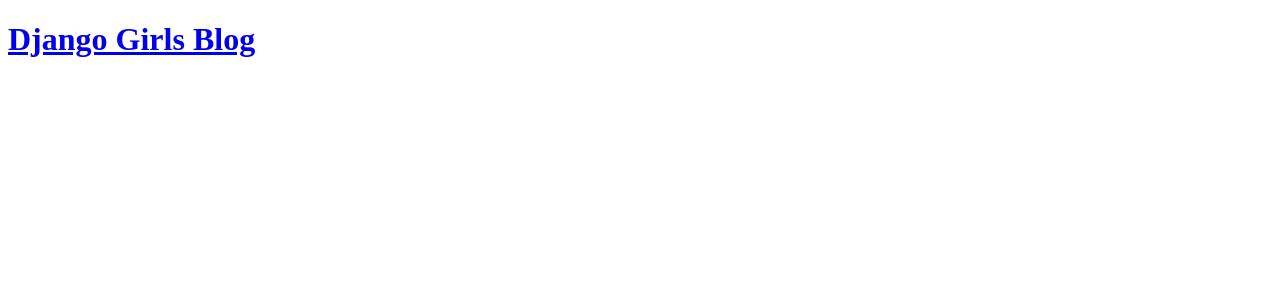
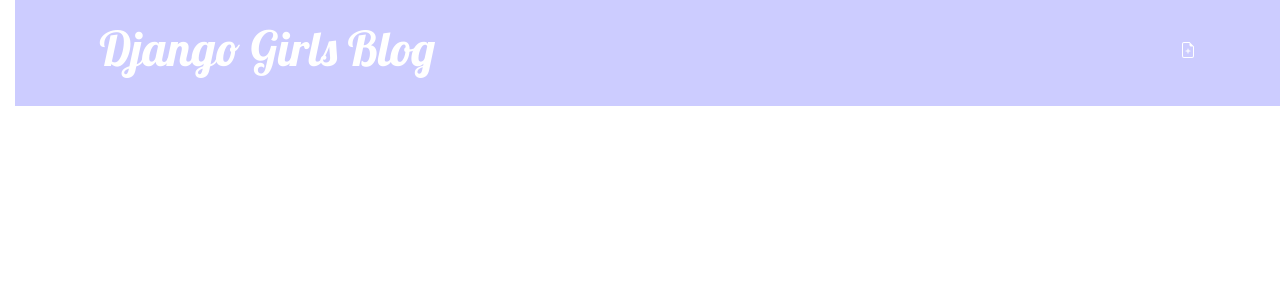
Before and after one commit to Lilalilly/my-first-blog, a Django app: page / in a window 1280 px wide. Shown: the top 300 px of the page. Run offline with Django 3.2, Linux system fonts and the light colour scheme; data that the repository does not hold is empty.

Commit message:
heute habe blablabla geändert

```diff
--- /dev/null
+++ b/blog/static/css/blog.css
@@ -0,0 +1,77 @@
+h1 a, h2 a {
+    color: #C25100;
+    font-family: 'Lobster';
+}
+body {
+    padding-left: 15px;
+}
+.page-header {
+    background-color: #ccccff;
+    margin-top: 0;
+    margin-bottom: 40px;
+    padding: 20px 20px 20px 40px;
+}
+
+.page-header h1,
+.page-header h1 a,
+.page-header h1 a:visited,
+.page-header h1 a:active {
+    color: #ffffff;
+    font-size: 36pt;
+    text-decoration: none;
+}
+
+h1,
+h2,
+h3,
+h4 {
+    font-family: 'Lobster', cursive;
+}
+
+.date {
+    color: #828282;
+}
+
+.save {
+    float: right;
+}
+
+.post-form textarea,
+.post-form input {
+    width: 100%;
+}
+
+.top-menu,
+.top-menu:hover,
+.top-menu:visited {
+    color: #ffffff;
+    float: right;
+    font-size: 26pt;
+    margin-right: 20px;
+}
+
+.post {
+    margin-bottom: 70px;
+}
+
+.post h2 a,
+.post h2 a:visited {
+    color: #000000;
+}
+
+.post > .date,
+.post > .actions {
+    float: right;
+}
+
+.btn-secondary,
+.btn-secondary:visited {
+    color: #C25100;
+    background: none;
+    border-color: #C25100;
+}
+
+.btn-secondary:hover {
+    color: #FFFFFF;
+    background-color: #C25100;
+}
--- /dev/null
+++ b/blog/templates/blog/base.html
@@ -0,0 +1,29 @@
+{% load static %}
+<!DOCTYPE html>
+<html>
+    <head>
+        <title>Django Girls blog</title>
+        <link rel="stylesheet" href="https://cdn.jsdelivr.net/npm/bootstrap@5.1.3/dist/css/bootstrap.min.css" integrity="sha384-1BmE4kWBq78iYhFldvKuhfTAU6auU8tT94WrHftjDbrCEXSU1oBoqyl2QvZ6jIW3" crossorigin="anonymous">
+        <link href='//fonts.googleapis.com/css?family=Lobster&subset=latin,latin-ext' rel='stylesheet' type='text/css'>
+        <link rel="stylesheet" href="{% static 'css/blog.css' %}">
+    </head>
+    <body>
+        <header class="page-header">
+          <div class="container">
+            <a href="{% url 'post_new' %}" class="top-menu">
+                {% include './icons/file-earmark-plus.svg' %}
+            </a>
+              <h1><a href="/">Django Girls Blog</a></h1>
+          </div>
+        </header>
+        <main class="container">
+            <div class="row">
+                <div class="col">
+                {% block content %}
+
+                {% endblock %}
+                </div>
+            </div>
+        </main>
+    </body>
+</html>
--- a/blog/templates/blog/post_list.html
+++ b/blog/templates/blog/post_list.html
@@ -1,15 +1,14 @@
-<!DOCTYPE html>
-<html>
-<header>
-    <h1><a href="/">Django Girls Blog</a></h1>
-</header>
+{% extends 'blog/base.html' %}
+
+{% block content %}
 
 {% for post in posts %}
-    <article>
-        <time>published: {{ post.published_date }}</time>
-        <h2><a href="">{{ post.title }}</a></h2>
-        <p>{{ post.text|linebreaksbr }}</p>
-    </article>
+<article class="post">
+  <p>hier will ich meinen pk zeigen: {{ post.pk }}</p>
+  <time class="date"> {{ post.published_date }} </time>
+  <h2><a href="{% url 'post_detail' pk=post.pk %}">{{ post.title }}</a></h2>
+
+</article>
 {% endfor %}
-    </body>
-</html>
+
+{% endblock %}
--- a/blog/urls.py
+++ b/blog/urls.py
@@ -3,4 +3,6 @@ from . import views
 
 urlpatterns = [
     path('', views.post_list, name='post_list'),
+    path('post/<int:pk>/', views.post_detail, name='post_detail'),
+    path('post/new/', views.post_new, name='post_new'),
 ]
--- a/blog/views.py
+++ b/blog/views.py
@@ -1,8 +1,19 @@
-from django.shortcuts import render
+from django.shortcuts import render, get_object_or_404
 from django.utils import timezone
 from .models import Post
+from .forms import PostForm
+
 
 # Create your views here.
 def post_list(request):
     posts = Post.objects.filter(published_date__lte=timezone.now()).order_by('published_date')
     return render(request, 'blog/post_list.html', {'posts': posts})
+
+
+def post_detail(request, pk):
+    post = get_object_or_404(Post, pk=pk)
+    return render(request, 'blog/post_detail.html', {'post': post})
+
+def post_new(request):
+    form = PostForm()
+    return render(request, 'blog/post_edit.html', {'form': form})
```
Also changed, not shown: blog/forms.py (added, +9 -0 lines), blog/templates/blog/post_detail.html (added, +13 -0 lines), blog/templates/blog/post_edit.html (added, +9 -0 lines), blog/templates/blog/post_list_save.html (deleted, +0 -24 lines), blog/templates/blog/icons/file-earmark-plus.svg (added).
